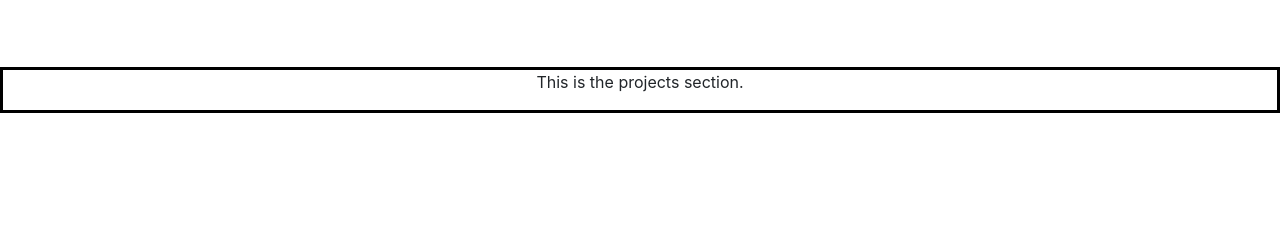
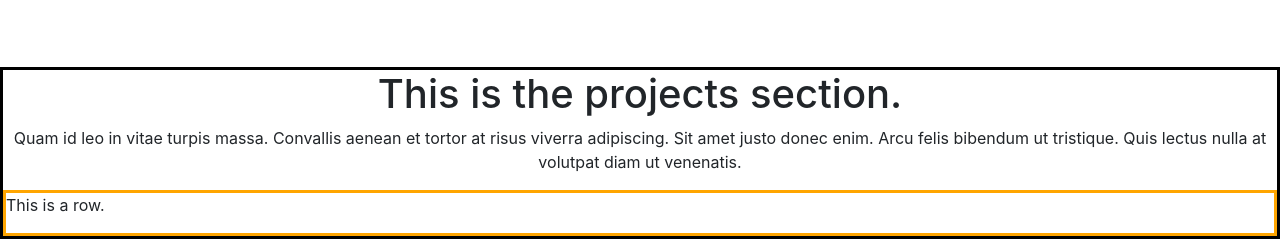
Before and after one commit to Guillermo-Martin/gcm-portfolio, a React (Create React App) app: page / in a window 1280 px wide. Shown: the part 1421-1660 px from the top of the page. Before the commit the page ends 1534 px from the top, so only its background shows below. Built offline with nearby package versions, Linux system fonts and the light colour scheme.

Commit message:
Create container and row in Projects component

```diff
--- a/src/assets/styles/styles.css
+++ b/src/assets/styles/styles.css
@@ -77,3 +77,7 @@
 .Projects-container {
   border: 3px solid black;
 }
+
+.Projects-row {
+  border: 3px solid orange;
+}
--- a/src/components/Projects.js
+++ b/src/components/Projects.js
@@ -1,9 +1,21 @@
 import React from 'react';
+import Container from 'react-bootstrap/Container';
+import Row from 'react-bootstrap/Row';
+import Col from 'react-bootstrap/Col';
+
 
 function Projects() {
   return(
     <div className="Projects-container">
-      <p>This is the projects section.</p>
+      <h1>This is the projects section.</h1>
+      <p>
+        Quam id leo in vitae turpis massa. Convallis aenean et tortor at risus viverra adipiscing. Sit amet justo donec enim. Arcu felis bibendum ut tristique. Quis lectus nulla at volutpat diam ut venenatis.
+      </p>
+      <Container fluid>
+        <Row className="Projects-row">
+          <p>This is a row.</p>
+        </Row>
+      </Container>
     </div>
   );
 }
```
